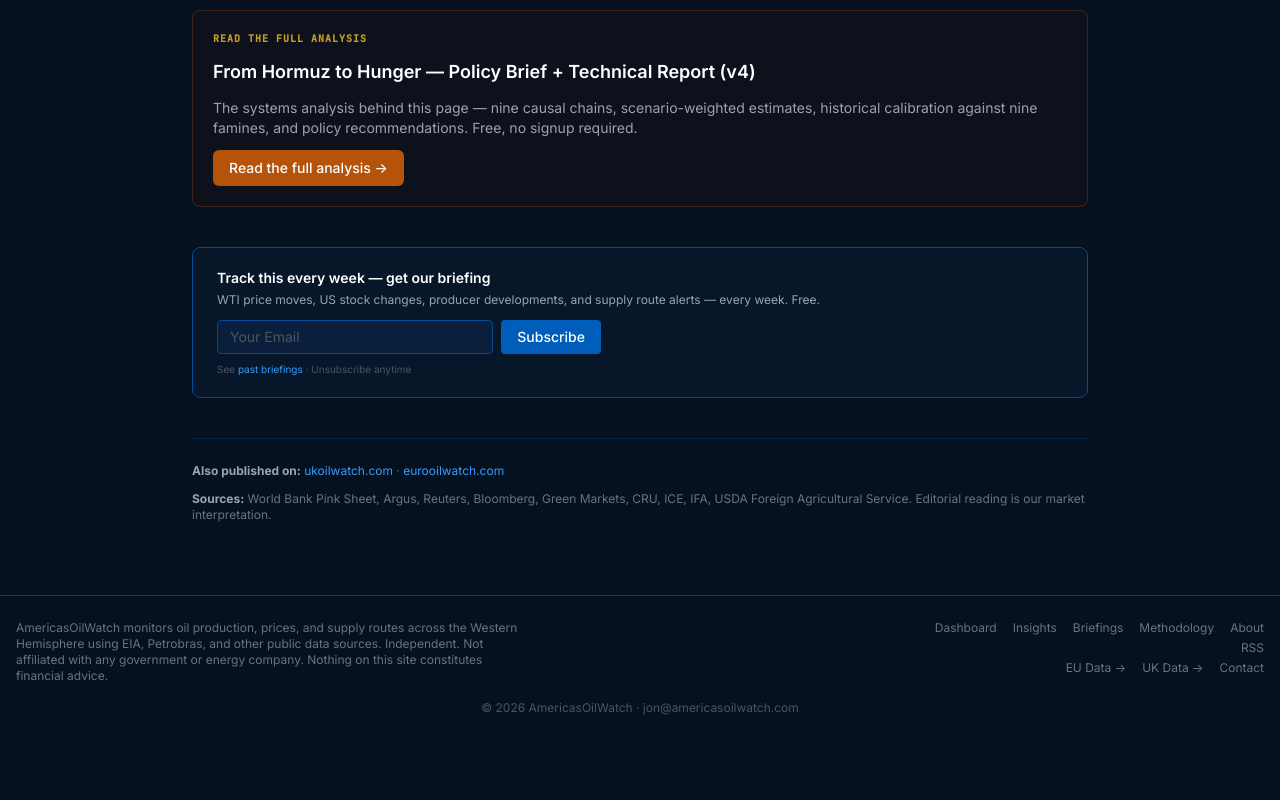
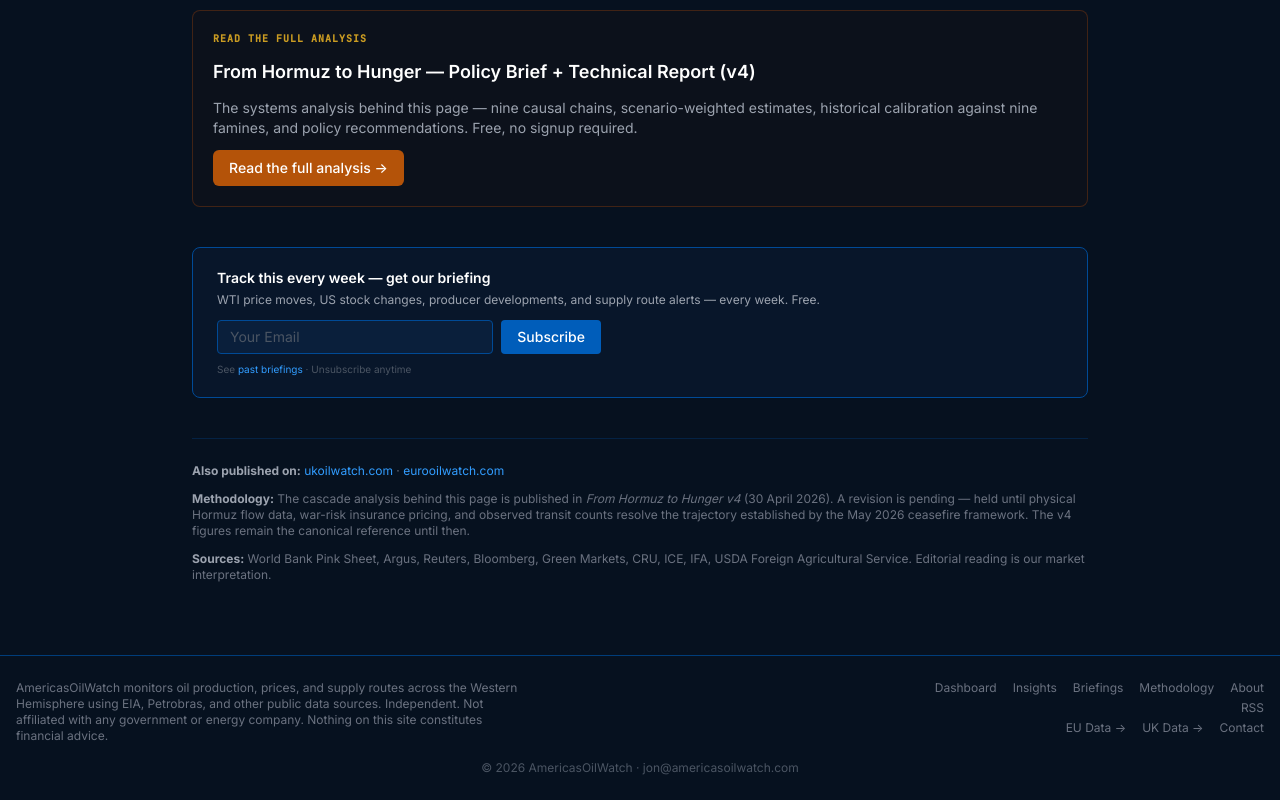
Before and after one commit to thriveuniverse/americasoilwatch.com, a Next.js app: page /fertilizer in a window 1280 px wide. Shown: the part 1845-2645 px from the top of the page. Before the commit the page ends 2585 px from the top, so only its background shows below. Built offline with nearby package versions, Linux system fonts and the light colour scheme; no server answers.

Commit message:
chore(fertilizer): add methodology footer noting H2H v4 + pending revision
Co-Authored-By: Claude Opus 4.7 <noreply@anthropic.com>

```diff
--- a/app/fertilizer/page.tsx
+++ b/app/fertilizer/page.tsx
@@ -136,6 +136,13 @@ export default function FertilizerPage() {
           <a href="https://eurooilwatch.com/fertilizer" className="text-oil-400 hover:underline">eurooilwatch.com</a>
         </p>
         <p>
+          <strong className="text-gray-400">Methodology:</strong> The cascade analysis behind this page is
+          published in <em>From Hormuz to Hunger v4</em> (30 April 2026). A revision is pending — held
+          until physical Hormuz flow data, war-risk insurance pricing, and observed transit counts
+          resolve the trajectory established by the May 2026 ceasefire framework. The v4 figures remain
+          the canonical reference until then.
+        </p>
+        <p>
           <strong className="text-gray-400">Sources:</strong> World Bank Pink Sheet, Argus, Reuters, Bloomberg,
           Green Markets, CRU, ICE, IFA, USDA Foreign Agricultural Service. Editorial reading is our market
           interpretation.
```
